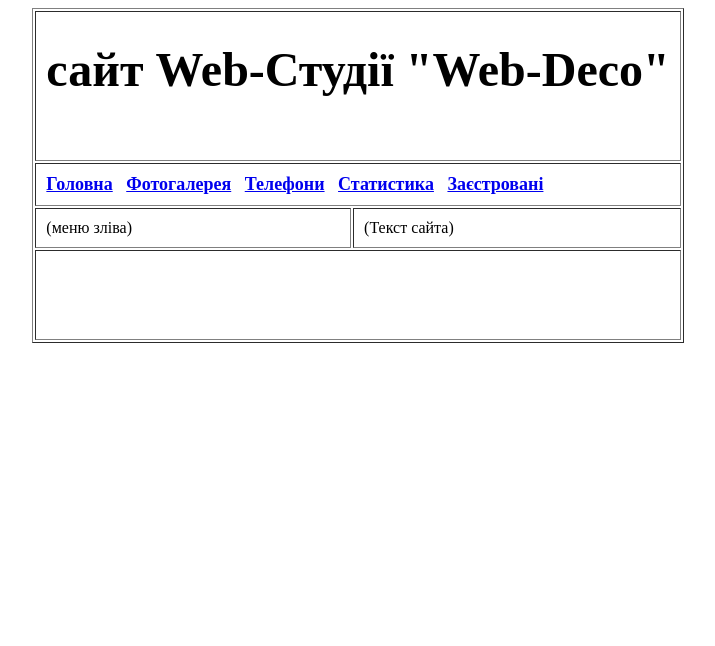
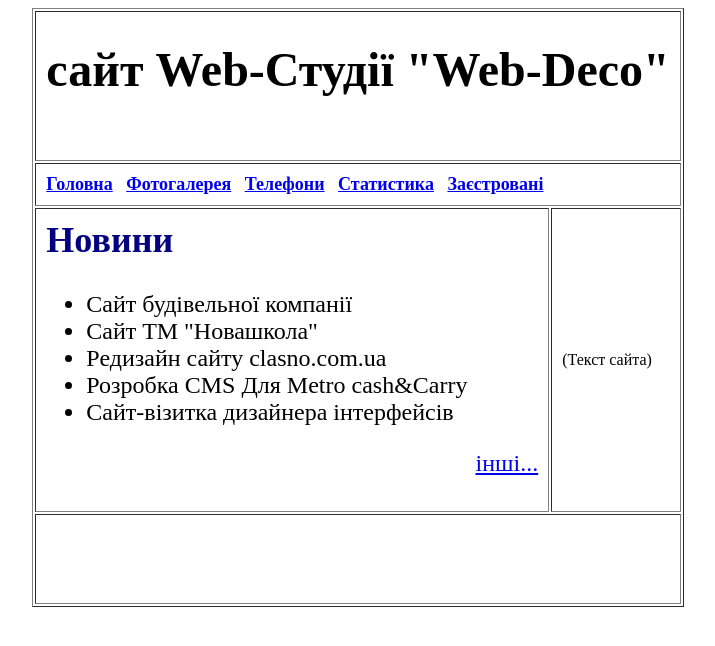
Before and after one commit to vladtis/vladtis.github.io, a plain HTML site: page index.html in a window 1280 px wide. Shown: the whole page, without its empty margins (282-997 px from the left). Drawn offline with Linux system fonts and the light colour scheme.

Commit message:
07 - Меню зліва

```diff
--- a/index.html
+++ b/index.html
@@ -19,7 +19,19 @@
 	  </td>
 	</tr>
 	<tr>
-	  <td wight="30%" valign="top">(меню зліва)</td>
+	  <td wight="30%" valign="top">
+	  <font size="5" color="navy"><h2>Новини</h2></font>
+	    <font size="5">
+     <ul>
+	    <li><a herf="#">Сайт будівельної компанії </a></li>
+		<li><a herf="#">Сайт ТМ "Новашкола" </a></li>
+		<li><a herf="#">Редизайн сайту clasno.com.ua </a></li>
+		<li><a herf="#">Розробка CMS Для Metro cash&Carry </a></li>
+		<li><a herf="#">Сайт-візитка дизайнера інтерфейсів </a></li>
+		<p align="right"><a href="#">інші...</a></p>
+		</ul>
+		</font>
+	  </td>
 	  <td wigth="70%">(Текст сайта)</td>
 	</tr>
 	<tr>
```
